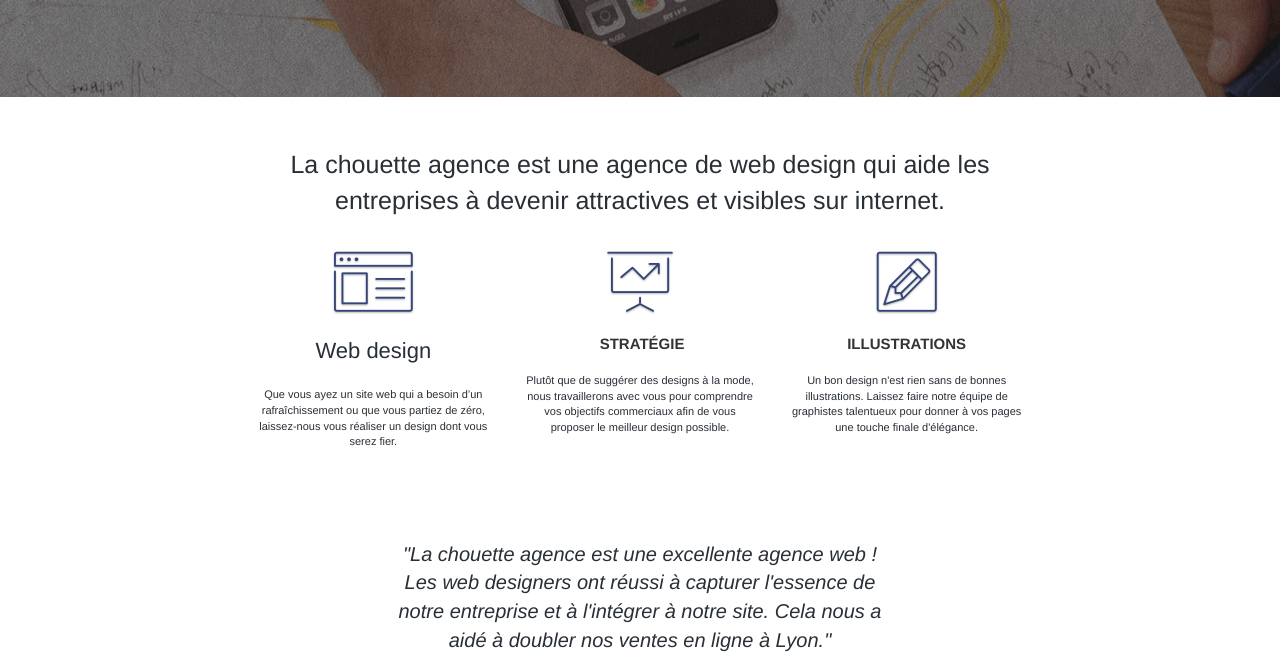
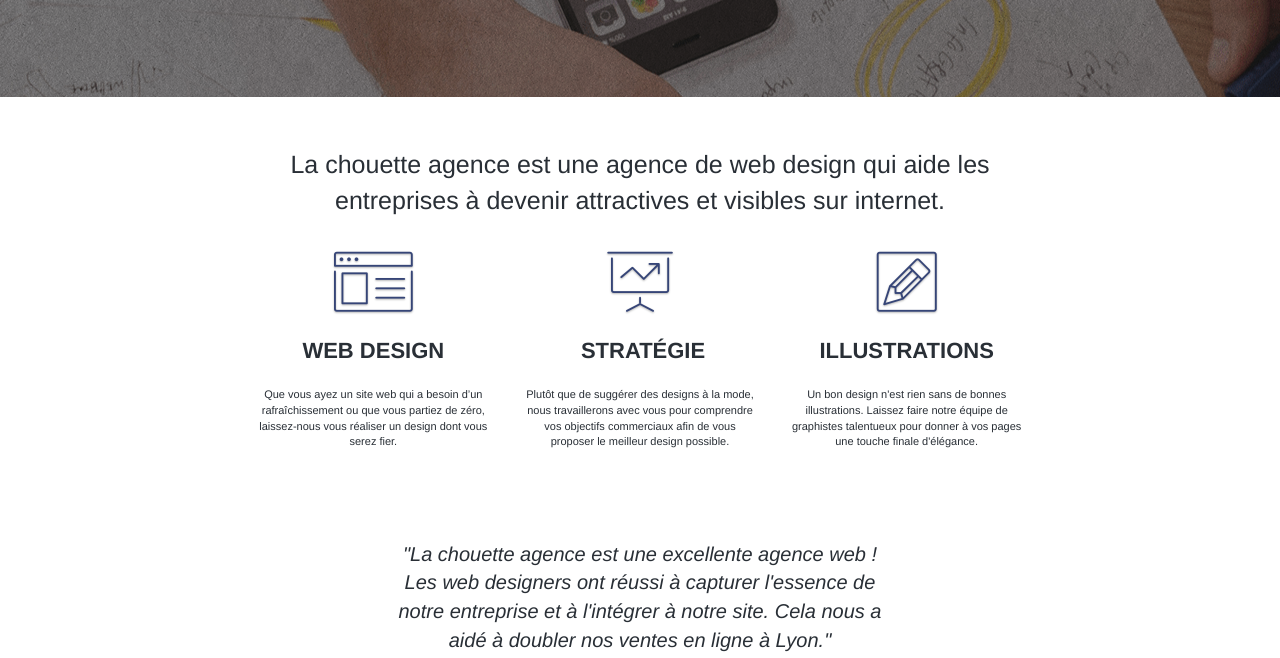
Before and after one commit to GuillaumeRossinot/Lachouetteagence, a plain HTML site: page index.html in a window 1280 px wide. Shown: the part 435-1093 px from the top of the page. Drawn offline with Linux system fonts and the light colour scheme.

Commit message:
-Modifications css/titre

```diff
--- a/index.html
+++ b/index.html
@@ -135,9 +135,9 @@
 						<div class="text-center">
 							<span class="et-icon-presentation sm-shadow icon-dark-slate-blue icons icon-lg"></span>
 						</div>
-						<h3 class="mg-md text-center">
+						<h2 class="mg-md text-center">
 							&nbsp;Stratégie
-						</h3>
+						</h2>
 						<p class="text-center ">
 							Plutôt que de suggérer des designs à la mode, nous travaillerons avec vous pour comprendre
 							vos objectifs commerciaux afin de vous proposer le meilleur design possible.<br>
@@ -147,9 +147,9 @@
 						<div class="text-center">
 							<span class="et-icon-edit sm-shadow icon-dark-slate-blue icons icon-lg"></span>
 						</div>
-						<h3 class="mg-md text-center">
+						<h2 class="mg-md text-center">
 							Illustrations
-						</h3>
+						</h2>
 						<p class="text-center ">
 							Un bon design n'est rien sans de bonnes illustrations. Laissez faire notre équipe de
 							graphistes talentueux pour donner à vos pages une touche finale d'élégance.
--- a/style.css
+++ b/style.css
@@ -1125,3 +1125,8 @@ h4 {
     margin-left: 80px;
     margin-right: 80px;
 }
+
+.col-sm-4 h2 {
+    font-weight: bold;
+    text-transform: uppercase;
+}
```
